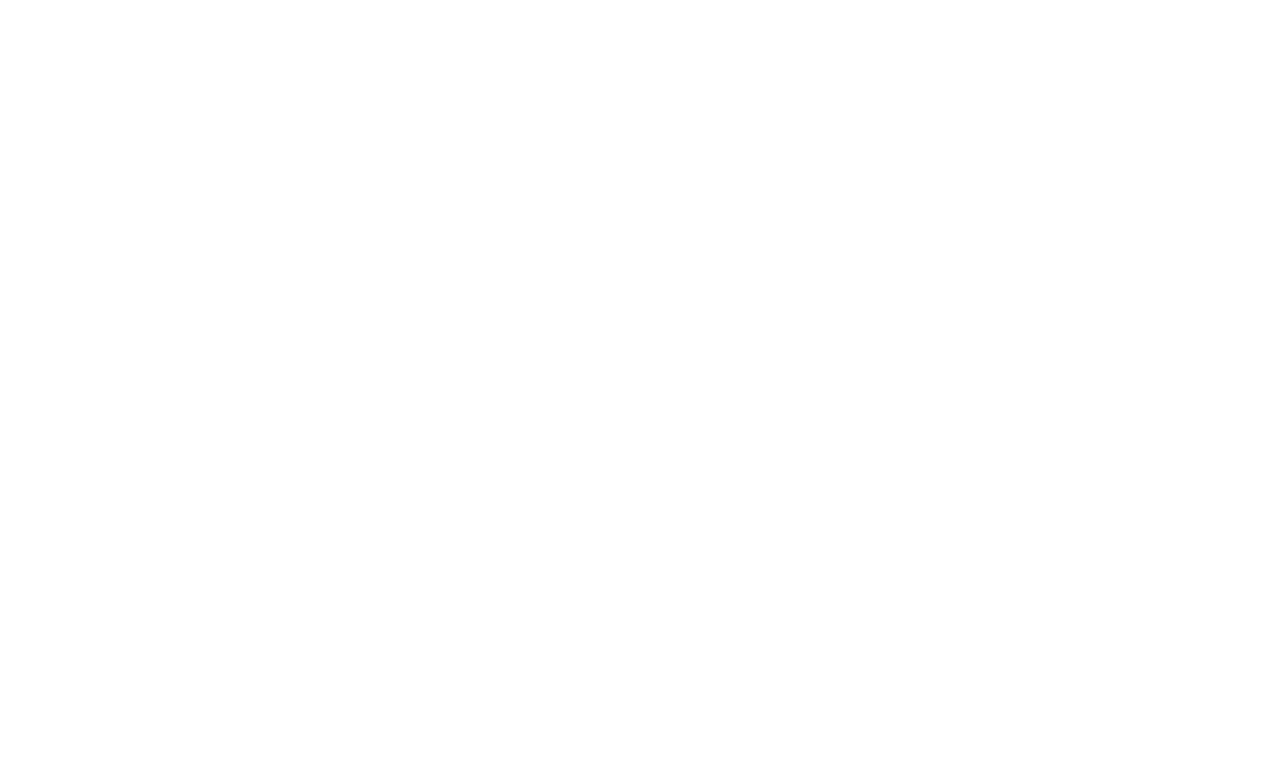
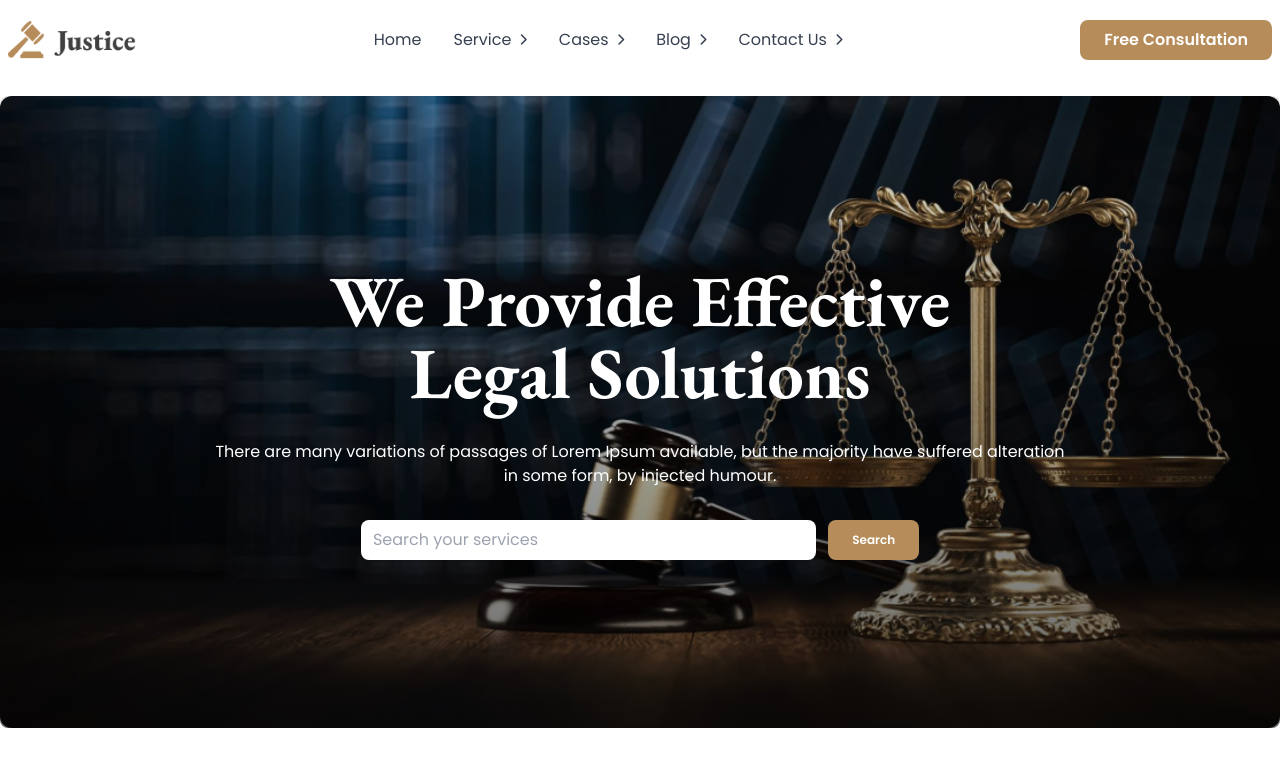
Before and after one commit to ahmedinfa/Legal-Solution-Website, a plain HTML site: page index.html in a window 1280 px wide. Drawn offline with nearby package versions, Linux system fonts and the light colour scheme.

Commit message:
add header section

```diff
--- a/index.html
+++ b/index.html
@@ -35,7 +35,135 @@
   </head>
   <body class="poppins">
     <!-- header -->
-    <header></header>
+    <header>
+      <!-- navbar -->
+      <nav class="max-w-screen-xl mx-auto h-20 flex items-center">
+        <!-- nav-container -->
+        <div class="navbar flex justify-between">
+          <!-- left -->
+          <div>
+            <a class="w-32"><img src="images/logo2.png" alt="" /></a>
+          </div>
+          <!-- middle -->
+          <div class="hidden lg:flex">
+            <ul class="menu menu-horizontal px-1">
+              <li class="flex items-center">
+                <a class="capitalize text-base text-gray-700">home</a>
+              </li>
+              <li class="flex items-center">
+                <a class="capitalize text-base text-gray-700"
+                  >service
+                  <i class="fa-solid fa-chevron-right text-xs mt-[.8px]"></i
+                ></a>
+              </li>
+              <li class="flex items-center">
+                <a class="capitalize text-base text-gray-700"
+                  >cases
+                  <i class="fa-solid fa-chevron-right text-xs mt-[.8px]"></i
+                ></a>
+              </li>
+              <li class="flex items-center">
+                <a class="capitalize text-base text-gray-700"
+                  >blog
+                  <i class="fa-solid fa-chevron-right text-xs mt-[.8px]"></i
+                ></a>
+              </li>
+              <li class="flex items-center">
+                <a class="capitalize text-base text-gray-700"
+                  >contact us
+                  <i class="fa-solid fa-chevron-right text-xs mt-[.8px]"></i
+                ></a>
+              </li>
+            </ul>
+          </div>
+          <!-- right -->
+          <div>
+            <a
+              class="py-2 px-6 text-base font-semibold hidden lg:block rounded-lg text-white bg-[#B68C5A]"
+              >Free Consultation</a
+            >
+
+            <div class="dropdown">
+              <div tabindex="0" role="button" class="mr-1 lg:hidden">
+                <svg
+                  xmlns="http://www.w3.org/2000/svg"
+                  class="h-7 w-7"
+                  fill="none"
+                  viewBox="0 0 24 24"
+                  stroke="currentColor"
+                >
+                  <path
+                    stroke-linecap="round"
+                    stroke-linejoin="round"
+                    stroke-width="2"
+                    d="M4 6h16M4 12h8m-8 6h16"
+                  />
+                </svg>
+              </div>
+              <ul
+                tabindex="0"
+                class="menu menu-sm dropdown-content bg-base-100 rounded-box z-1 mt-3 w-52 p-2 shadow right-0"
+              >
+                <li><a>Home</a></li>
+                <li><a>Service</a></li>
+                <li><a>Cases</a></li>
+                <li><a>Blog</a></li>
+                <li><a>Contact Us</a></li>
+                <li>
+                  <a class="py-1 bg-gray-700 font-semibold text-white"
+                    >Free Consultation</a
+                  >
+                </li>
+              </ul>
+            </div>
+          </div>
+        </div>
+      </nav>
+      <!-- banner section -->
+      <section
+        class="h-[calc(58vh-80px)] sm:h-[calc(70vh-80px)] md:h-[calc(80vh-80px)] lg:h-[calc(93vh-80px)] max-w-screen-xl mx-auto py-2 lg:py-4"
+      >
+        <div
+          class="w-full h-full bg-[url(./images/banner.png)] bg-center bg-cover lg:rounded-xl"
+        >
+          <div
+            class="w-full h-full flex justify-center items-center bg-gradient-to-b lg:rounded-lg from-[rgba(0,0,0,0.1)] to-[rgba(0,0,0,0.6)]"
+          >
+            <div class="w-11/12 sm:w-9/12 md:w-9/12 lg:w-8/12">
+              <div
+                class="text-center text-white w-full space-y-4 sm:space-y-6 lg:space-y-8"
+              >
+                <h1
+                  class="text-4xl sm:text-5xl md:text-6xl lg:text-7xl eb-garamond font-bold"
+                >
+                  We Provide Effective <br />
+                  Legal Solutions
+                </h1>
+                <p class="text-xs md:text-sm lg:text-base">
+                  There are many variations of passages of Lorem Ipsum
+                  available, but the majority have suffered alteration in some
+                  form, by injected humour.
+                </p>
+                <div class="px-2">
+                  <form class="flex mx-auto gap-3 w-10/12 sm:w-10/12 md:w-8/12">
+                    <input
+                      type="text"
+                      class="flex-grow py-2 px-3 text-black text-xs lg:text-base outline-none rounded-lg"
+                      placeholder="Search your services"
+                    />
+                    <button
+                      class="py-2 lg:py-2 capitalize px-3 lg:px-6 text-xs font-semibold rounded-lg text-white bg-[#B68C5A]"
+                    >
+                      search
+                    </button>
+                  </form>
+                </div>
+              </div>
+            </div>
+          </div>
+        </div>
+      </section>
+    </header>
     <!-- main -->
     <main></main>
     <!-- footer -->
```
Also changed, not shown: images/Rectangle-5.png (renamed from images/Rectangle 5.png), images/Rectangle-7.png (renamed from images/Rectangle 7.png).
